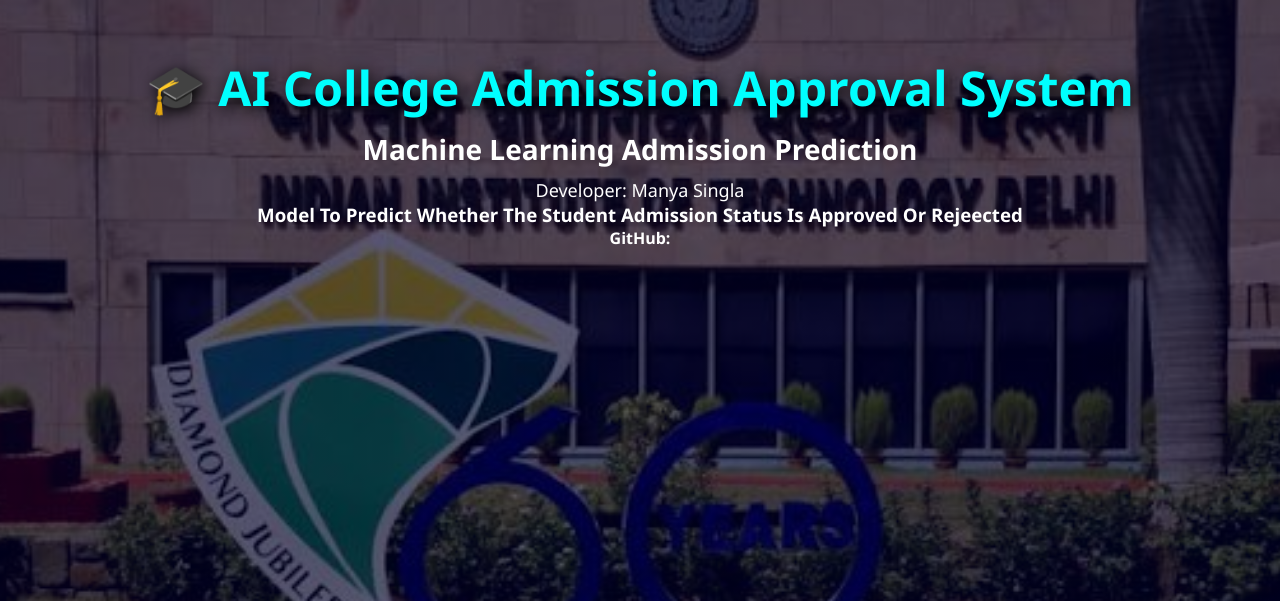
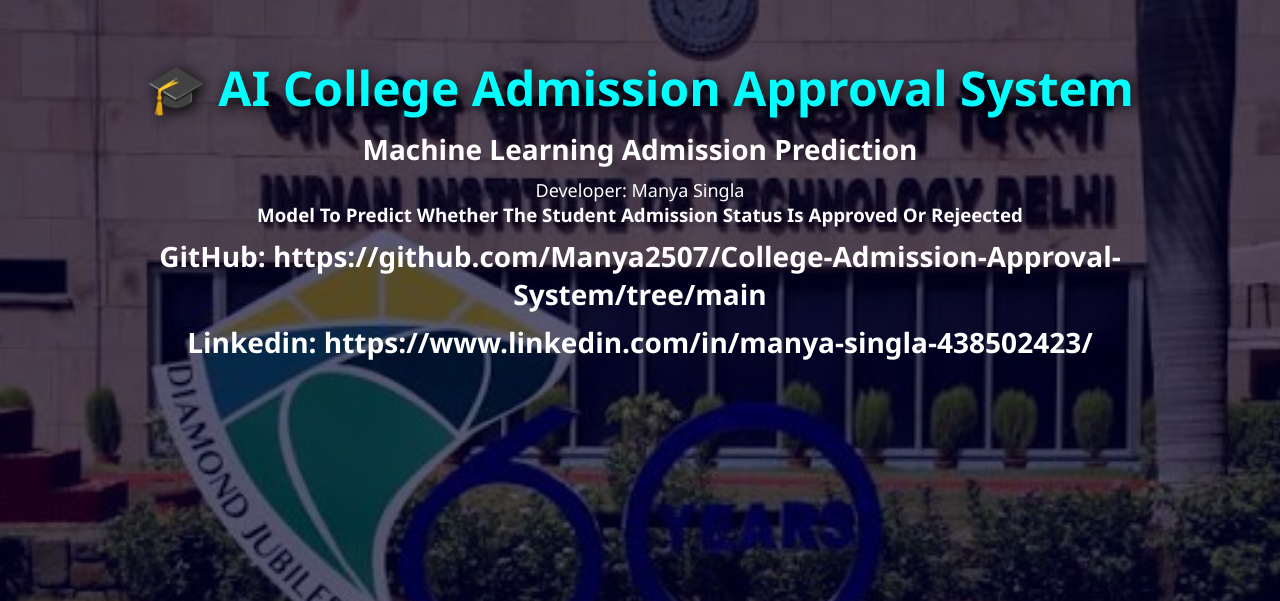
Before and after one commit to Manya2507/College-Admission-Approval-System, a Flask app: page / in a window 1280 px wide. Shown: the top 601 px of the page. Run offline with Flask 3, Linux system fonts and the light colour scheme.

Commit message:
Update index.html

```diff
--- a/templates/index.html
+++ b/templates/index.html
@@ -41,9 +41,13 @@
 Model To Predict Whether The Student Admission Status Is Approved Or Rejeected
 </h3>
 
- <h4>
-  GitHub:
- </h4>
+ <h2>
+  GitHub:  https://github.com/Manya2507/College-Admission-Approval-System/tree/main
+ </h2>
+
+ <h2>
+  Linkedin: https://www.linkedin.com/in/manya-singla-438502423/
+ </h2>
 
 
 </div>
```
